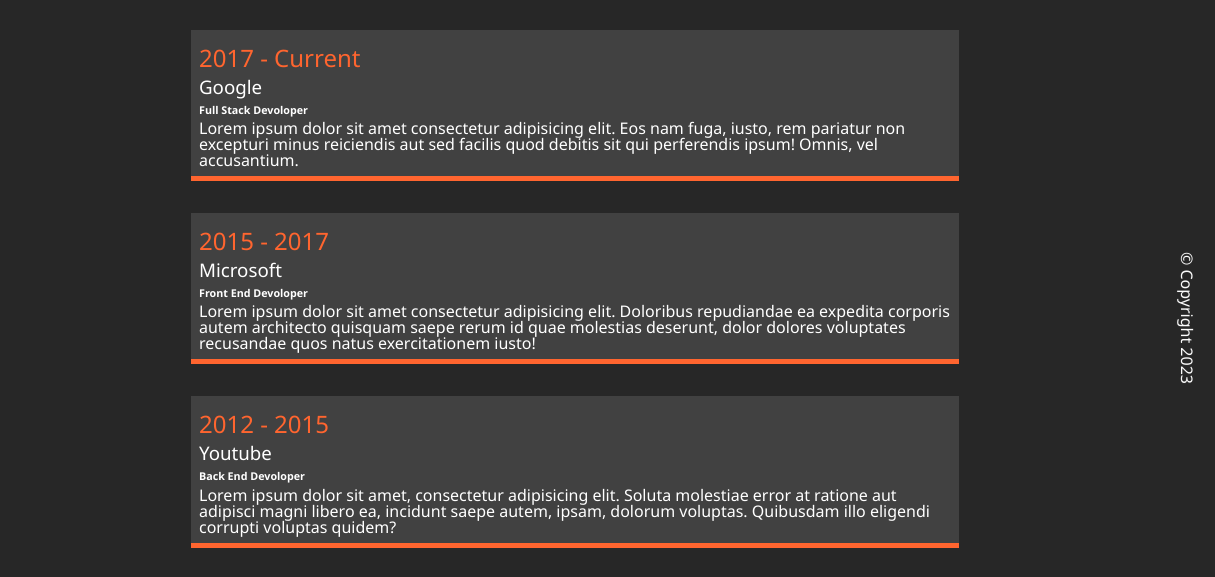
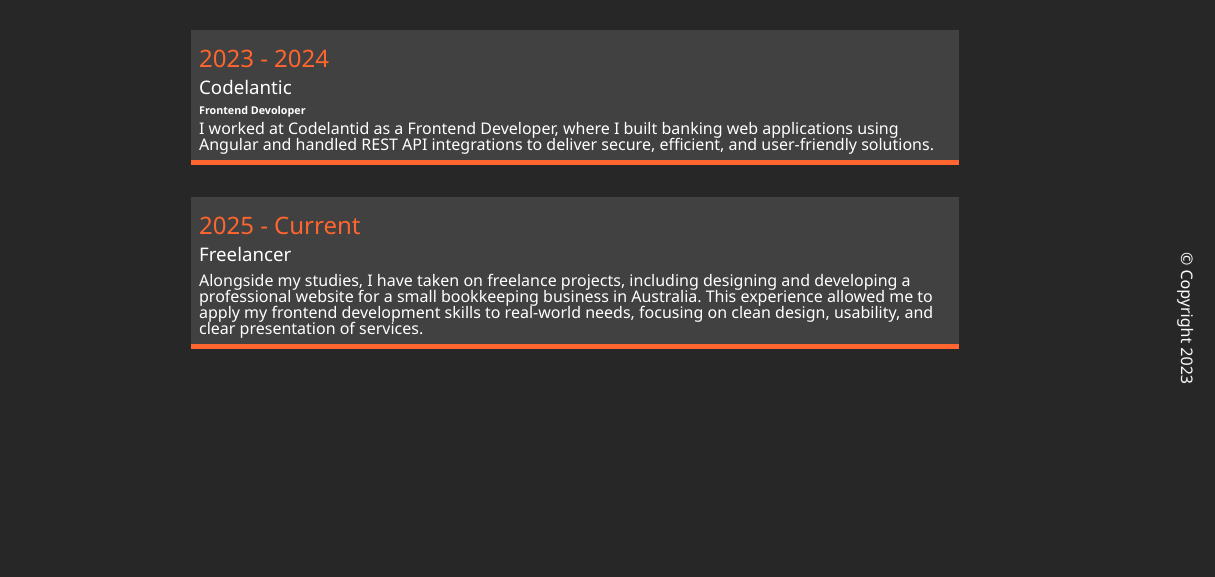
Before and after one commit to Ranul618/Portfolio, a plain HTML site: page about.html in a window 1280 px wide. Shown: the part 402-979 px from the top of the page, 65-1280 px from the left. After the commit the page ends 800 px from the top, so only its background shows below. Drawn offline with Linux system fonts and the light colour scheme.

Commit message:
Update about.html

```diff
--- a/about.html
+++ b/about.html
@@ -58,22 +58,15 @@ I have hands-on experience leading and contributing to projects, from mobile app
 
             <div class="jobs">
                 <div class="jobs__job">
-                    <h2 class="text-secondory">2017 - Current</h2>
-                    <h3>Google</h3>
-                    <h6>Full Stack Devoloper</h6>
-                    <p>Lorem ipsum dolor sit amet consectetur adipisicing elit. Eos nam fuga, iusto, rem pariatur non excepturi minus reiciendis aut sed facilis quod debitis sit qui perferendis ipsum! Omnis, vel accusantium.</p>
+                    <h2 class="text-secondory">2023 - 2024</h2>
+                    <h3>Codelantic</h3>
+                    <h6>Frontend Devoloper</h6>
+                    <p>I worked at Codelantid as a Frontend Developer, where I built banking web applications using Angular and handled REST API integrations to deliver secure, efficient, and user-friendly solutions.</p>
                 </div>
                 <div class="jobs__job">
-                    <h2 class="text-secondory">2015 - 2017</h2>
-                    <h3>Microsoft</h3>
-                    <h6>Front End Devoloper</h6>
-                    <p>Lorem ipsum dolor sit amet consectetur adipisicing elit. Doloribus repudiandae ea expedita corporis autem architecto quisquam saepe rerum id quae molestias deserunt, dolor dolores voluptates recusandae quos natus exercitationem iusto!</p>
-                </div>
-                <div class="jobs__job">
-                    <h2 class="text-secondory">2012 - 2015</h2>
-                    <h3>Youtube</h3>
-                    <h6>Back End Devoloper</h6>
-                    <p>Lorem ipsum dolor sit amet, consectetur adipisicing elit. Soluta molestiae error at ratione aut adipisci magni libero ea, incidunt saepe autem, ipsam, dolorum voluptas. Quibusdam illo eligendi corrupti voluptas quidem?</p>
+                    <h2 class="text-secondory">2025 - Current</h2>
+                    <h3>Freelancer</h3>
+                    <p>Alongside my studies, I have taken on freelance projects, including designing and developing a professional website for a small bookkeeping business in Australia. This experience allowed me to apply my frontend development skills to real-world needs, focusing on clean design, usability, and clear presentation of services.</p>
                 </div>
             </div>
 
```
